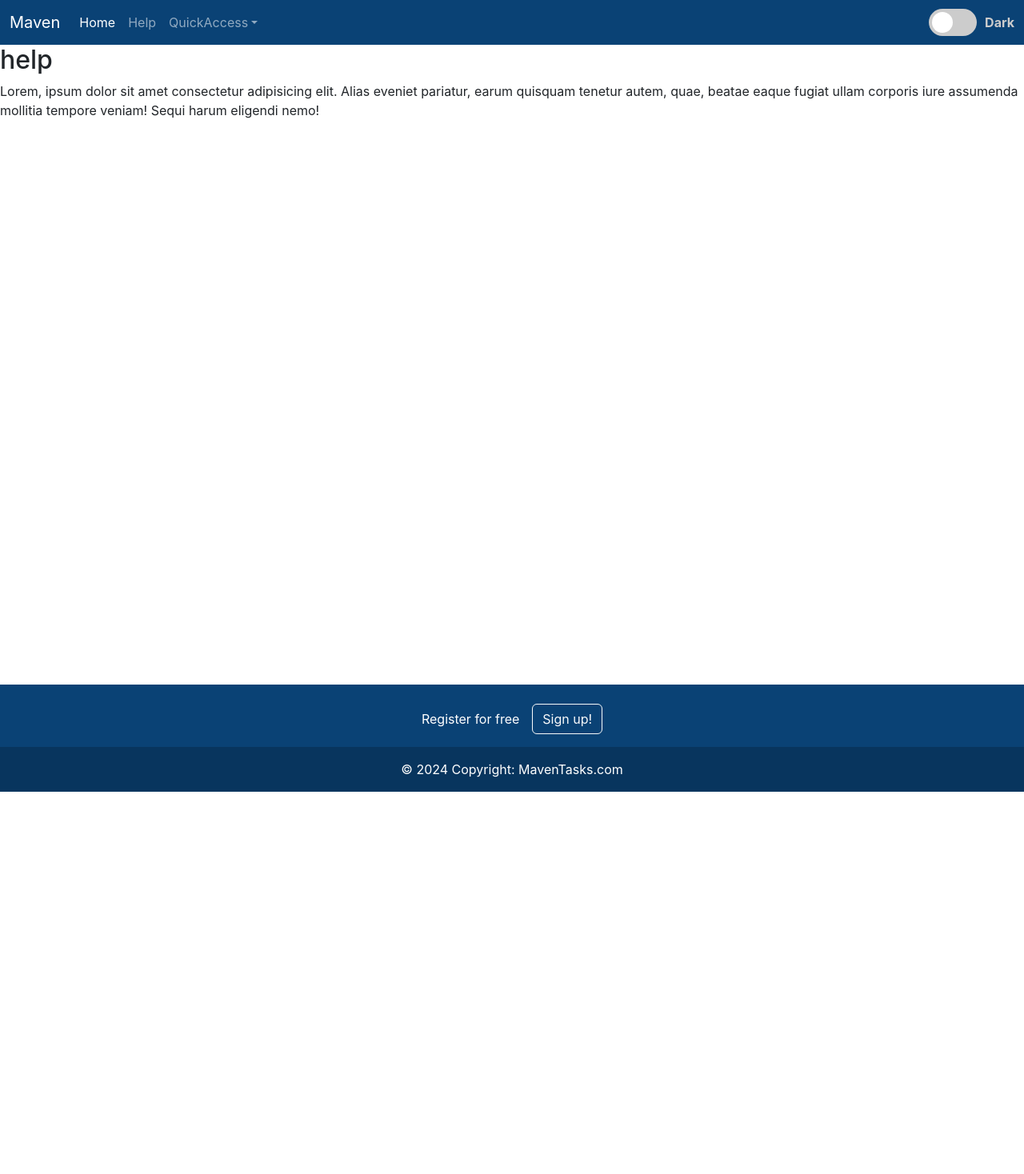
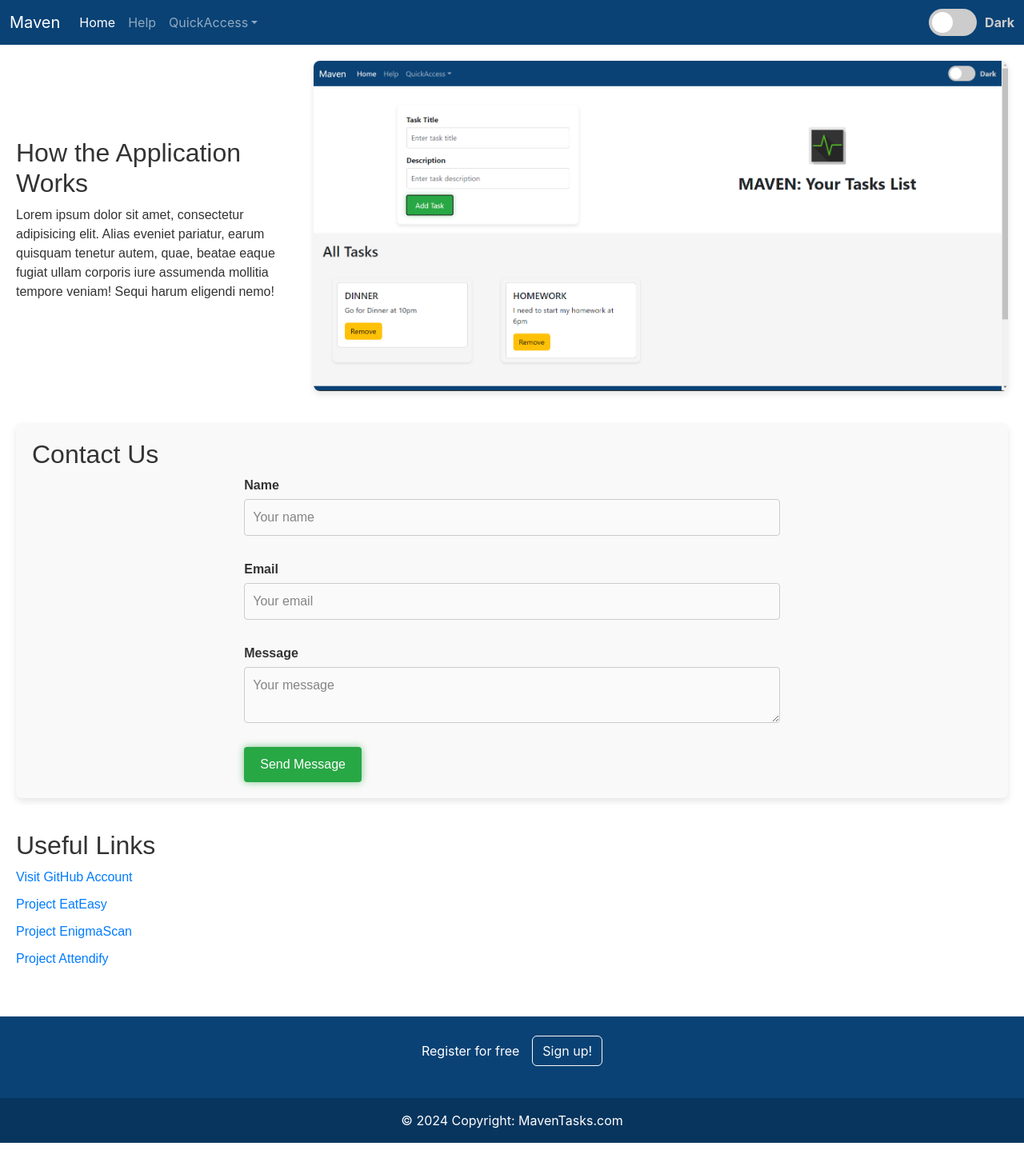
Before and after one commit to theNewtonCode/Maven-task-manager, a React (Create React App) app: page /help in a window 1280 px wide. Shown: the whole page at 80% size. Before the commit the page ends 990 px from the top, so only its background shows below. Built offline with nearby package versions, Linux system fonts and the light colour scheme.

Commit message:
fully functional, extra functionalities are just dummy

```diff
--- a/src/App.js
+++ b/src/App.js
@@ -76,7 +76,7 @@ function App() {
                   <Tasks tasks={tasks} removeMethod={removeMethod} theme={theme}/>
               </>
             } />
-            <Route path="/help" element={<Help />} />
+            <Route path="/help" element={<Help theme={theme}/>} />
           </Routes>
           <Footer theme={theme}/>
         </Router>
--- a/src/TaskComponents/Help.js
+++ b/src/TaskComponents/Help.js
@@ -1,10 +1,50 @@
-import React from 'react'
+import React from 'react';
+import '../stylingFiles/Help.css';
 
-export const Help = () => {
+export const Help = ({theme}) => {
+  const theme_btn_class = theme ? "btn-submit btn-dark":'btn-submit';
+  const theme_style = theme ? {  backgroundColor: "black",
+    color: "#919191"}:{};
   return (
-    <div style={{height:"100vh"}}>
-        <h2>help</h2>
-        <p>Lorem, ipsum dolor sit amet consectetur adipisicing elit. Alias eveniet pariatur, earum quisquam tenetur autem, quae, beatae eaque fugiat ullam corporis iure assumenda mollitia tempore veniam! Sequi harum eligendi nemo!</p>
+    <div className="help-container" style={theme_style}>
+      <section className="how-it-works-section" style={theme_style}>
+        <div className="how-it-works-text">
+          <h2>How the Application Works</h2>
+          <p>Lorem ipsum dolor sit amet, consectetur adipisicing elit. Alias eveniet pariatur, earum quisquam tenetur autem, quae, beatae eaque fugiat ullam corporis iure assumenda mollitia tempore veniam! Sequi harum eligendi nemo!</p>
+        </div>
+        <div className="how-it-works-image">
+          <img src="/help_app.png" alt="How it works" />
+        </div>
+      </section>
+      <section className="contact-section" style={theme_style}>
+        <h2>Contact Us</h2>
+        <div className='container' style={theme_style}>
+        <form className="contact-form" style={theme_style}>
+          <div className="form-group">
+            <label htmlFor="contactName">Name</label>
+            <input type="text" id="contactName" className="form-control" style={theme_style} placeholder="Your name" />
+          </div>
+          <div className="form-group">
+            <label htmlFor="contactEmail">Email</label>
+            <input type="email" id="contactEmail" className="form-control" style={theme_style} placeholder="Your email" />
+          </div>
+          <div className="form-group">
+            <label htmlFor="contactMessage">Message</label>
+            <textarea id="contactMessage" className="form-control" style={theme_style} placeholder="Your message"></textarea>
+          </div>
+          <button type="submit" className={theme_btn_class}>Send Message</button>
+        </form>
+        </div>
+      </section>
+      <section className="links-section">
+        <h2>Useful Links</h2>
+        <ul className="links-list">
+        <li><a href="https://github.com/theNewtonCode">Visit GitHub Account</a></li>
+          <li><a href="https://github.com/theNewtonCode/EatEasy-smart-mess">Project EatEasy</a></li>
+          <li><a href="https://github.com/theNewtonCode/EnigmaScan">Project EnigmaScan</a></li>
+          <li><a href="https://github.com/theNewtonCode/Attendify">Project Attendify</a></li>
+        </ul>
+      </section>
     </div>
-  )
+  );
 }
--- /dev/null
+++ b/src/stylingFiles/Help.css
@@ -0,0 +1,123 @@
+.help-container {
+    padding: 20px;
+    font-family: Arial, sans-serif;
+    color: #333;
+  }
+
+
+  section {
+    margin-bottom: 40px;
+  }
+
+  .how-it-works-section {
+    display: flex;
+    justify-content: space-between;
+    align-items: center;
+    gap: 20px;
+  }
+
+  .how-it-works-text {
+    flex: 1;
+  }
+  .how-it-works-image
+  {
+    max-width: 70%;
+  }
+
+  .how-it-works-image img {
+    max-width: 100%;
+    border-radius: 8px;
+    box-shadow: 0 4px 8px rgba(0, 0, 0, 0.1);
+  }
+
+  .contact-section {
+    background-color: #f9f9f9;
+    padding: 20px;
+    border-radius: 8px;
+    box-shadow: 0 4px 8px rgba(0, 0, 0, 0.1);
+  }
+
+  .contact-form {
+    display: flex;
+    flex-direction: column;
+    gap: 15px;
+    width: 60%;
+    margin: 0 auto;
+  }
+  .btn-submit{
+    width: max-content;
+  }
+
+  .form-group {
+    display: flex;
+    flex-direction: column;
+  }
+
+  .form-group label {
+    font-weight: bold;
+    margin-bottom: 5px;
+  }
+
+  .form-control {
+    padding: 10px;
+    border: 1px solid #ccc;
+    border-radius: 4px;
+  }
+  .form-control::placeholder {
+    color: #858585; /* Set your desired color here */
+    opacity: 1; /* Ensures the color is applied in some browsers */
+  }
+
+  .btn-submit {
+    background-color: #28a745;
+    color: #fff;
+    border: none;
+    border-radius: 4px;
+    padding: 10px 20px;
+    cursor: pointer;
+    transition: background-color 0.3s;
+  }
+
+  .btn-submit:hover {
+    background-color: #218838;
+  }
+
+
+
+  .links-list {
+    list-style-type: none;
+    padding: 0;
+  }
+
+  .links-list li {
+    margin-bottom: 10px;
+  }
+
+  .links-list a {
+    color: #007bff;
+    text-decoration: none;
+    transition: color 0.3s;
+  }
+
+  .links-list a:hover {
+    color: #0056b3;
+  }
+
+
+
+.btn-dark {
+    background-color: #00ff3c;
+    color: #ffffff;
+    border: none;
+    border-radius: 4px;
+    padding: 10px 20px;
+    cursor: pointer;
+    font-size: 16px;
+    transition: background-color 0.3s, box-shadow 0.3s; /* Add transition for smooth effect */
+    box-shadow: 0 0 10px rgba(40, 167, 69, 0.6); /* Glow effect */
+  }
+
+  .btn-submit:hover {
+    background-color: #218838;
+    box-shadow: 0 0 15px rgba(40, 167, 69, 0.8);
+  }
--- a/src/stylingFiles/Tasks.css
+++ b/src/stylingFiles/Tasks.css
@@ -64,6 +64,7 @@
   /* card specific */
  .card-dark{
     background-color: #ffdb00;
+    height: 100%;
  }
 
  .btn-outline-secondary {
```
Also changed, not shown: public/help_app.png (added).
